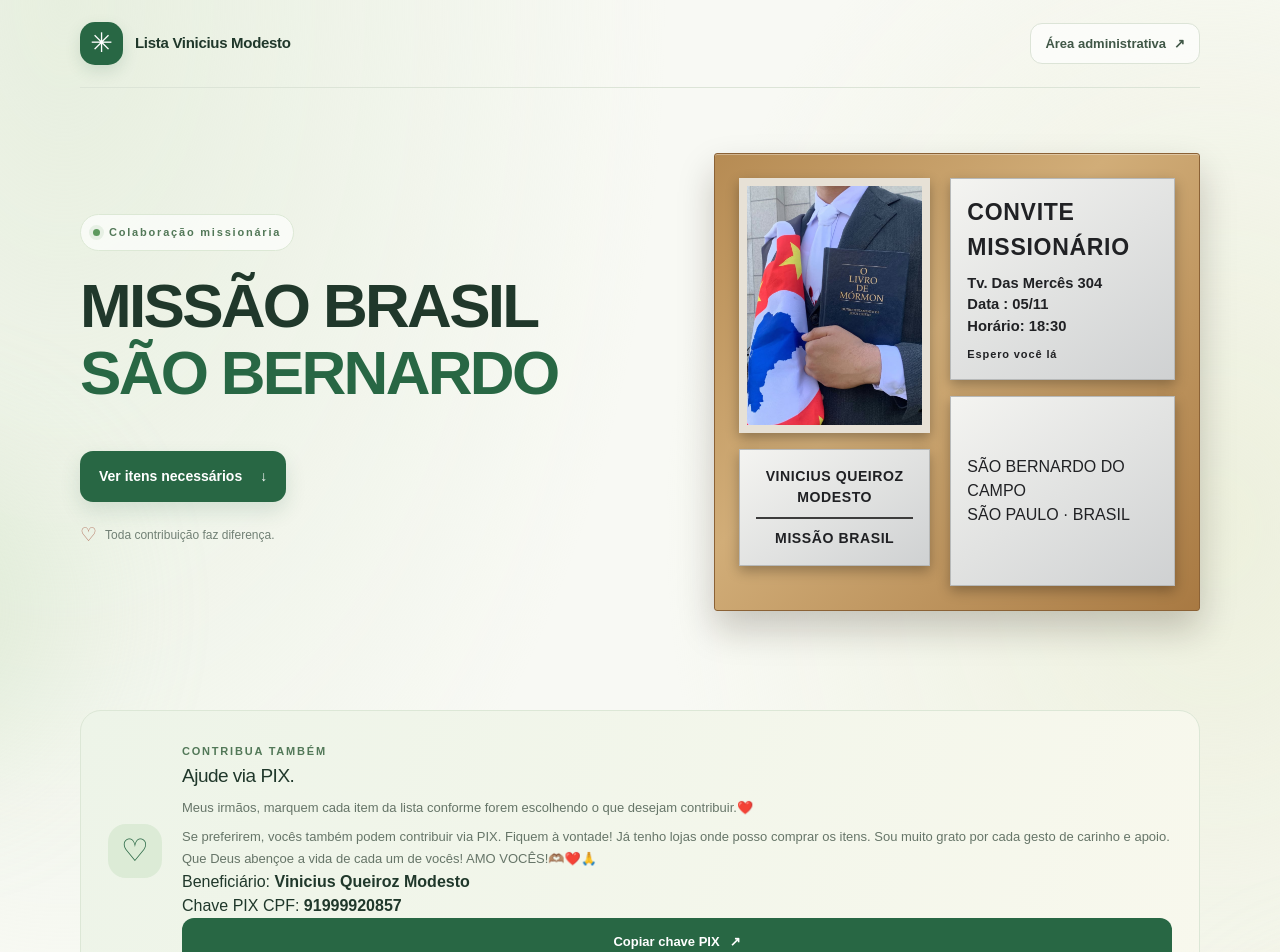
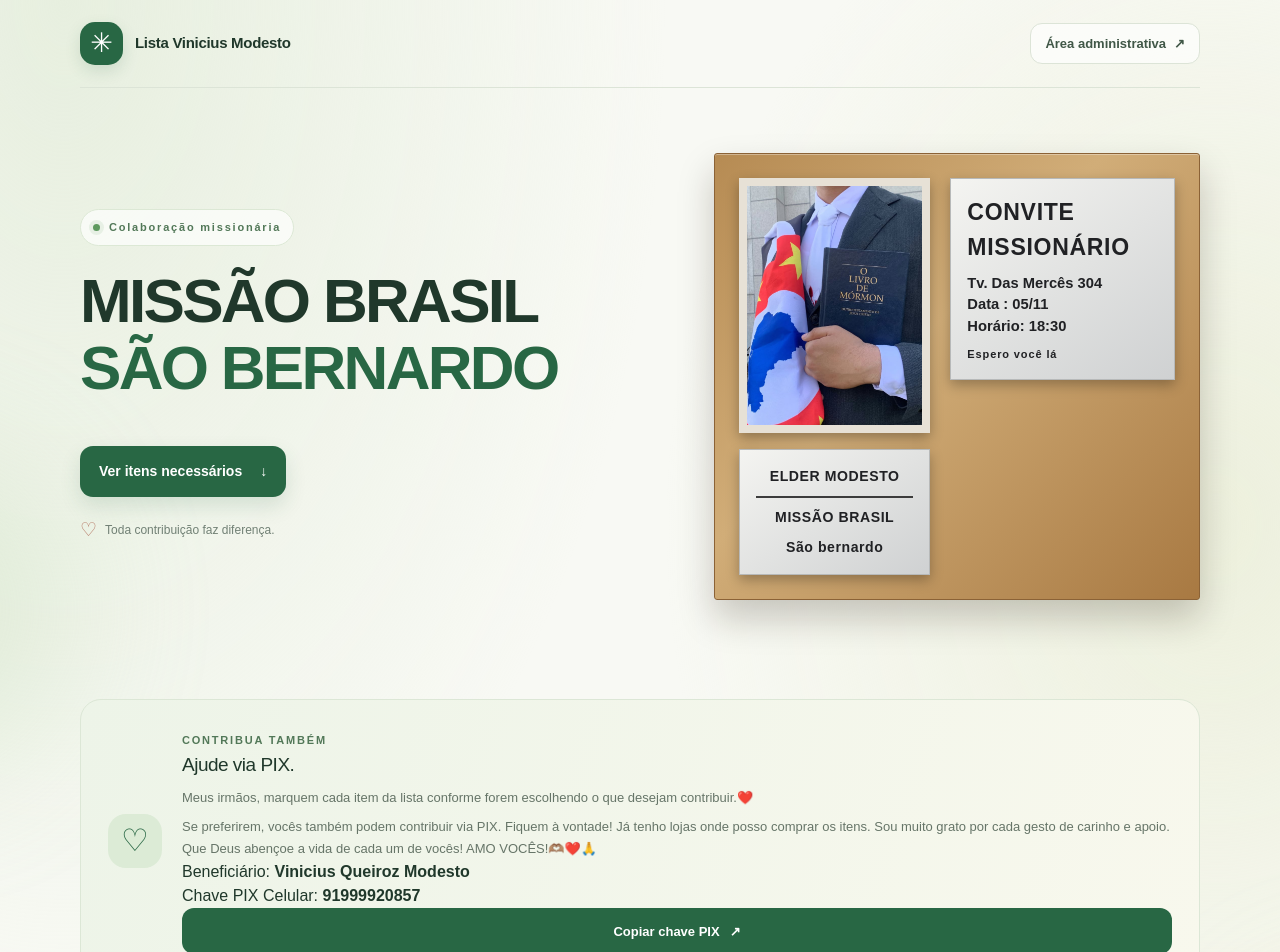
Before and after one commit to Meetch3/missao-lista, a Next.js app: page / in a window 1280 px wide. Shown: the top 952 px of the page. Built offline with nearby package versions, Linux system fonts and the light colour scheme; no server answers; the database is empty.

Commit message:
Adiciona novas coisas tipo cartão de visita

```diff
--- a/app/page.tsx
+++ b/app/page.tsx
@@ -235,9 +235,10 @@ export default function Home() {
                 <img src="/foto.png" alt="Foto do missionário" />
               </div>
               <div className="mission-name-plaque">
-                <strong>VINICIUS QUEIROZ MODESTO</strong>
+                <strong>ELDER MODESTO</strong>
                 <span className="mission-plaque-line" />
                 <span>MISSÃO BRASIL</span>
+                <span>São bernardo</span>
               </div>
             </div>
 
@@ -255,16 +256,10 @@ export default function Home() {
                 </p>
                 <span>Espero você lá</span>
               </div>
-
-              <div className="mission-state-plaque">
-                  <div className="mission-location">
-                  <h2>SÃO BERNARDO DO CAMPO</h2>
-                  <p>SÃO PAULO · BRASIL</p>
-                </div>
-              </div>
             </div>
           </div>
         </section>
+
 
 {/* CONTRIBUIÇÃO VIA PIX */}
         <section className="gratitude pix-section">
@@ -293,7 +288,7 @@ export default function Home() {
               </div>
 
               <div className="pix-info">
-                <span>Chave PIX CPF: </span>
+                <span>Chave PIX Celular: </span>
                 <strong className="pix-key">{chavePix}</strong>
               </div>
 
```
